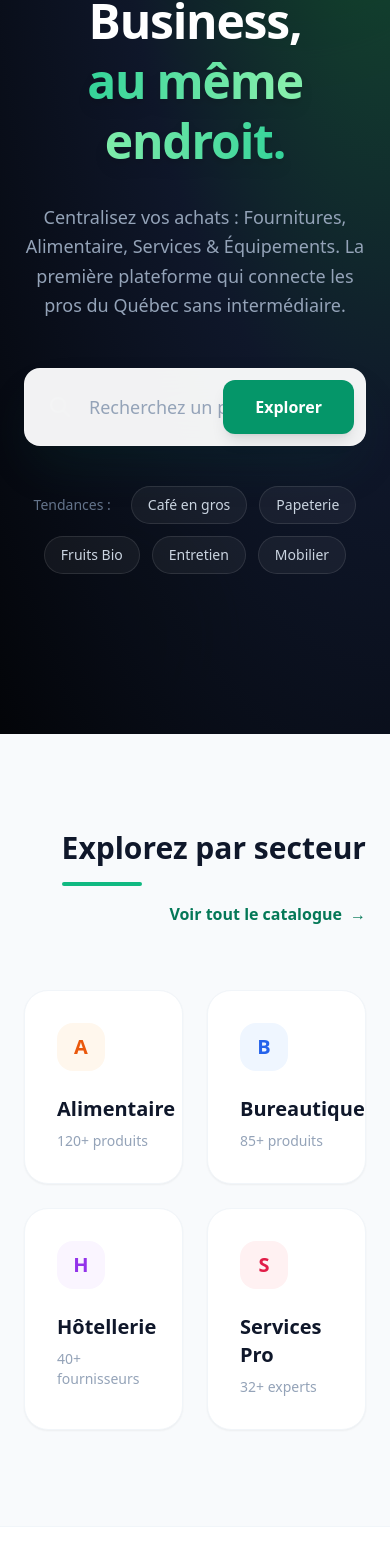
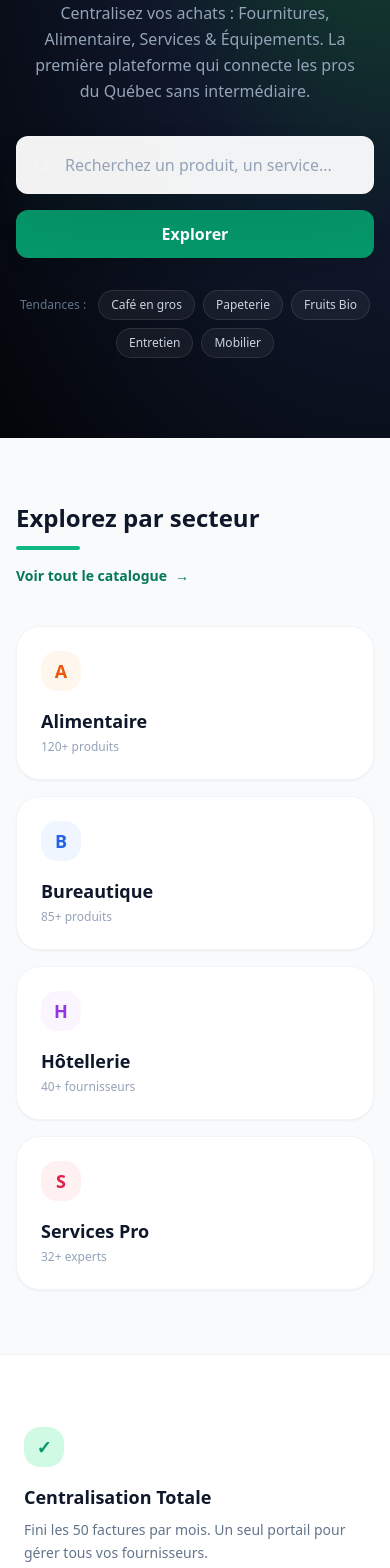
Before and after one commit to forfeo2005/forfeo-supply, a React (Vite) app in the folder frontend/: page / in a window 390 px wide. Shown: the part 259-1827 px from the top of the page. Built offline with nearby package versions, Linux system fonts and the light colour scheme.

Commit message:
Update Home.jsx

```diff
--- a/frontend/src/pages/Home.jsx
+++ b/frontend/src/pages/Home.jsx
@@ -20,57 +20,67 @@ const Home = () => {
 
         {/* Arrière-plan avec dégradés complexes (Background Mesh) */}
         <div className="absolute inset-0 bg-[radial-gradient(ellipse_at_top_right,_var(--tw-gradient-stops))] from-forfeo-800 via-slate-900 to-black opacity-80"></div>
-        <div className="absolute -top-24 -right-24 w-96 h-96 bg-forfeo-500 rounded-full mix-blend-multiply filter blur-3xl opacity-20 animate-pulse"></div>
-        <div className="absolute -bottom-24 -left-24 w-96 h-96 bg-emerald-400 rounded-full mix-blend-multiply filter blur-3xl opacity-10"></div>
+        {/* Ajustement des blobs pour mobile : w-64 h-64 sur mobile, w-96 h-96 sur desktop */}
+        <div className="absolute -top-12 -right-12 md:-top-24 md:-right-24 w-64 h-64 md:w-96 md:h-96 bg-forfeo-500 rounded-full mix-blend-multiply filter blur-3xl opacity-20 animate-pulse"></div>
+        <div className="absolute -bottom-12 -left-12 md:-bottom-24 md:-left-24 w-64 h-64 md:w-96 md:h-96 bg-emerald-400 rounded-full mix-blend-multiply filter blur-3xl opacity-10"></div>
 
-        <div className="relative max-w-7xl mx-auto px-6 pt-32 pb-40 flex flex-col items-center text-center">
+        {/* Ajustement du padding pour mobile (pt-24 pb-20) vs desktop (pt-32 pb-40) */}
+        <div className="relative max-w-7xl mx-auto px-4 md:px-6 pt-24 pb-20 md:pt-32 md:pb-40 flex flex-col items-center text-center">
 
           {/* Badge du haut */}
-          <span className="inline-flex items-center gap-2 bg-white/5 border border-white/10 backdrop-blur-md px-4 py-1.5 rounded-full text-emerald-300 text-xs font-bold tracking-widest uppercase mb-8 hover:bg-white/10 transition cursor-default">
-            <span className="w-2 h-2 rounded-full bg-emerald-400 animate-ping"></span>
+          <span className="inline-flex items-center gap-2 bg-white/5 border border-white/10 backdrop-blur-md px-3 py-1 md:px-4 md:py-1.5 rounded-full text-emerald-300 text-[10px] md:text-xs font-bold tracking-widest uppercase mb-6 md:mb-8 hover:bg-white/10 transition cursor-default">
+            <span className="w-1.5 h-1.5 md:w-2 md:h-2 rounded-full bg-emerald-400 animate-ping"></span>
             Marketplace B2B Québec
           </span>
 
-          {/* TITRE HERO - Contraste corrigé */}
-          <h1 className="text-5xl md:text-7xl font-extrabold text-white tracking-tight mb-8 leading-tight">
+          {/* TITRE HERO - Responsive Text Size */}
+          <h1 className="text-4xl sm:text-5xl md:text-7xl font-extrabold text-white tracking-tight mb-6 md:mb-8 leading-tight">
             Tout votre Business,<br />
-            {/* Texte lumineux pour être lisible sur fond sombre */}
+            {/* Texte lumineux */}
             <span className="text-transparent bg-clip-text bg-gradient-to-r from-emerald-400 via-green-300 to-emerald-400 drop-shadow-lg">
               au même endroit.
             </span>
           </h1>
 
-          <p className="text-lg md:text-xl text-slate-400 max-w-2xl mb-12 leading-relaxed font-light">
+          <p className="text-base sm:text-lg md:text-xl text-slate-400 max-w-2xl mb-8 md:mb-12 leading-relaxed font-light px-2">
             Centralisez vos achats : Fournitures, Alimentaire, Services & Équipements.
             La première plateforme qui connecte les pros du Québec sans intermédiaire.
           </p>
 
           {/* BARRE DE RECHERCHE "GLASS" */}
           <form onSubmit={handleSearch} className="w-full max-w-3xl relative group z-10">
-            <div className="absolute inset-y-0 left-0 pl-6 flex items-center pointer-events-none">
+            <div className="absolute inset-y-0 left-0 pl-4 md:pl-6 flex items-center pointer-events-none">
               {/* Icône SVG minimaliste */}
-              <svg className="w-6 h-6 text-slate-400 group-focus-within:text-emerald-500 transition-colors" fill="none" stroke="currentColor" viewBox="0 0 24 24"><path strokeLinecap="round" strokeLinejoin="round" strokeWidth="2" d="M21 21l-6-6m2-5a7 7 0 11-14 0 7 7 0 0114 0z"></path></svg>
+              <svg className="w-5 h-5 md:w-6 md:h-6 text-slate-400 group-focus-within:text-emerald-500 transition-colors" fill="none" stroke="currentColor" viewBox="0 0 24 24"><path strokeLinecap="round" strokeLinejoin="round" strokeWidth="2" d="M21 21l-6-6m2-5a7 7 0 11-14 0 7 7 0 0114 0z"></path></svg>
             </div>
             <input
               type="text"
-              className="w-full pl-16 pr-32 py-6 rounded-2xl bg-white/95 backdrop-blur-xl border border-white/20 text-slate-900 shadow-2xl shadow-emerald-900/20 focus:ring-4 focus:ring-emerald-500/30 outline-none transition-all text-lg placeholder:text-slate-400"
-              placeholder="Recherchez un produit, un service ou un fournisseur..."
+              className="w-full pl-12 pr-4 md:pl-16 md:pr-32 py-4 md:py-6 rounded-xl md:rounded-2xl bg-white/95 backdrop-blur-xl border border-white/20 text-slate-900 shadow-2xl shadow-emerald-900/20 focus:ring-4 focus:ring-emerald-500/30 outline-none transition-all text-base md:text-lg placeholder:text-slate-400"
+              placeholder="Recherchez un produit, un service..."
               value={searchTerm}
               onChange={(e) => setSearchTerm(e.target.value)}
             />
+            {/* Bouton Desktop (Absolu) */}
             <button
               type="submit"
-              className="absolute right-3 top-3 bottom-3 bg-emerald-600 hover:bg-emerald-500 text-white font-bold px-8 rounded-xl transition-all shadow-lg transform hover:scale-105 active:scale-95"
+              className="hidden md:block absolute right-3 top-3 bottom-3 bg-emerald-600 hover:bg-emerald-500 text-white font-bold px-8 rounded-xl transition-all shadow-lg transform hover:scale-105 active:scale-95"
             >
               Explorer
             </button>
           </form>
+          {/* Bouton Mobile (Sous la barre) */}
+          <button
+            onClick={handleSearch}
+            className="md:hidden mt-4 w-full bg-emerald-600 hover:bg-emerald-500 text-white font-bold py-3 rounded-xl transition-all shadow-lg active:scale-95"
+          >
+            Explorer
+          </button>
 
-          {/* TAGS POPULAIRES MODERNES (Sans Emojis) */}
-          <div className="mt-10 flex flex-wrap justify-center items-center gap-3">
-            <span className="text-slate-500 text-sm font-medium mr-2">Tendances :</span>
+          {/* TAGS POPULAIRES MODERNES */}
+          <div className="mt-8 md:mt-10 flex flex-wrap justify-center items-center gap-2 md:gap-3">
+            <span className="text-slate-500 text-xs md:text-sm font-medium mr-1 md:mr-2">Tendances :</span>
             {['Café en gros', 'Papeterie', 'Fruits Bio', 'Entretien', 'Mobilier'].map(tag => (
-              <button key={tag} className="px-4 py-2 rounded-full bg-white/5 border border-white/10 text-slate-300 text-sm font-medium hover:bg-white/10 hover:text-white hover:border-emerald-500/50 transition-all duration-300">
+              <button key={tag} className="px-3 py-1.5 md:px-4 md:py-2 rounded-full bg-white/5 border border-white/10 text-slate-300 text-xs md:text-sm font-medium hover:bg-white/10 hover:text-white hover:border-emerald-500/50 transition-all duration-300">
                 {tag}
               </button>
             ))}
@@ -79,18 +89,19 @@ const Home = () => {
       </div>
 
       {/* --- SECTEUR (Cartes épurées) --- */}
-      <section className="py-24 max-w-7xl mx-auto px-6">
-        <div className="flex flex-col md:flex-row justify-between items-end mb-16">
+      <section className="py-16 md:py-24 max-w-7xl mx-auto px-4 md:px-6">
+        <div className="flex flex-col md:flex-row justify-between items-start md:items-end mb-10 md:mb-16">
           <div>
-            <h2 className="text-3xl font-bold text-slate-900">Explorez par secteur</h2>
-            <div className="h-1 w-20 bg-emerald-500 mt-4 rounded-full"></div>
+            <h2 className="text-2xl md:text-3xl font-bold text-slate-900">Explorez par secteur</h2>
+            <div className="h-1 w-16 md:w-20 bg-emerald-500 mt-3 md:mt-4 rounded-full"></div>
           </div>
-          <Link to="/market" className="text-emerald-700 font-bold hover:text-emerald-500 transition flex items-center gap-2 mt-4 md:mt-0">
+          <Link to="/market" className="text-emerald-700 font-bold hover:text-emerald-500 transition flex items-center gap-2 mt-4 md:mt-0 text-sm md:text-base">
             Voir tout le catalogue <span>→</span>
           </Link>
         </div>
 
-        <div className="grid grid-cols-2 md:grid-cols-4 gap-6">
+        {/* Grid Responsive : 1 colonne (mobile), 2 colonnes (tablette), 4 colonnes (desktop) */}
+        <div className="grid grid-cols-1 sm:grid-cols-2 lg:grid-cols-4 gap-4 md:gap-6">
           <CategoryCard title="Alimentaire" count="120+ produits" color="bg-orange-50 text-orange-600" />
           <CategoryCard title="Bureautique" count="85+ produits" color="bg-blue-50 text-blue-600" />
           <CategoryCard title="Hôtellerie" count="40+ fournisseurs" color="bg-purple-50 text-purple-600" />
@@ -99,9 +110,10 @@ const Home = () => {
       </section>
 
       {/* --- SECTION VALEURS --- */}
-      <section className="py-24 bg-white border-t border-slate-100">
-        <div className="max-w-7xl mx-auto px-6">
-          <div className="grid md:grid-cols-3 gap-12">
+      <section className="py-16 md:py-24 bg-white border-t border-slate-100">
+        <div className="max-w-7xl mx-auto px-4 md:px-6">
+          {/* Grid Responsive : 1 colonne (mobile), 3 colonnes (desktop) */}
+          <div className="grid grid-cols-1 md:grid-cols-3 gap-8 md:gap-12">
             <FeatureItem title="Centralisation Totale" desc="Fini les 50 factures par mois. Un seul portail pour gérer tous vos fournisseurs." />
             <FeatureItem title="Circuit Court B2B" desc="Une connexion directe avec l'économie locale. Moins de camions, plus de fraîcheur." />
             <FeatureItem title="IA Prédictive" desc="Notre algorithme anticipe vos ruptures de stock avant qu'elles n'arrivent." />
@@ -114,23 +126,23 @@ const Home = () => {
 
 // Composants visuels
 const CategoryCard = ({ title, count, color }) => (
-  <Link to="/market" className="group bg-white p-8 rounded-3xl shadow-sm hover:shadow-xl border border-slate-100 transition-all duration-300 transform hover:-translate-y-2 cursor-pointer relative overflow-hidden">
-    <div className={`w-12 h-12 rounded-2xl ${color} flex items-center justify-center mb-6 font-bold text-xl group-hover:scale-110 transition-transform`}>
+  <Link to="/market" className="group bg-white p-6 md:p-8 rounded-3xl shadow-sm hover:shadow-xl border border-slate-100 transition-all duration-300 transform hover:-translate-y-2 cursor-pointer relative overflow-hidden">
+    <div className={`w-10 h-10 md:w-12 md:h-12 rounded-2xl ${color} flex items-center justify-center mb-4 md:mb-6 font-bold text-lg md:text-xl group-hover:scale-110 transition-transform`}>
       {title.charAt(0)}
     </div>
-    <h3 className="font-bold text-xl text-slate-900 mb-2">{title}</h3>
-    <p className="text-sm text-slate-400 group-hover:text-emerald-600 transition-colors">{count}</p>
+    <h3 className="font-bold text-lg md:text-xl text-slate-900 mb-1 md:mb-2">{title}</h3>
+    <p className="text-xs md:text-sm text-slate-400 group-hover:text-emerald-600 transition-colors">{count}</p>
     <div className="absolute bottom-0 left-0 w-full h-1 bg-emerald-500 transform scale-x-0 group-hover:scale-x-100 transition-transform duration-300 origin-left"></div>
   </Link>
 );
 
 const FeatureItem = ({ title, desc }) => (
-  <div className="flex flex-col items-start">
-    <div className="w-12 h-12 bg-emerald-100 rounded-2xl flex items-center justify-center text-emerald-600 font-bold text-xl mb-6">
+  <div className="flex flex-col items-start p-2">
+    <div className="w-10 h-10 md:w-12 md:h-12 bg-emerald-100 rounded-2xl flex items-center justify-center text-emerald-600 font-bold text-lg md:text-xl mb-4 md:mb-6">
       ✓
     </div>
-    <h3 className="text-xl font-bold text-slate-900 mb-3">{title}</h3>
-    <p className="text-slate-500 leading-relaxed">{desc}</p>
+    <h3 className="text-lg md:text-xl font-bold text-slate-900 mb-2 md:mb-3">{title}</h3>
+    <p className="text-sm md:text-base text-slate-500 leading-relaxed">{desc}</p>
   </div>
 );
 
```
